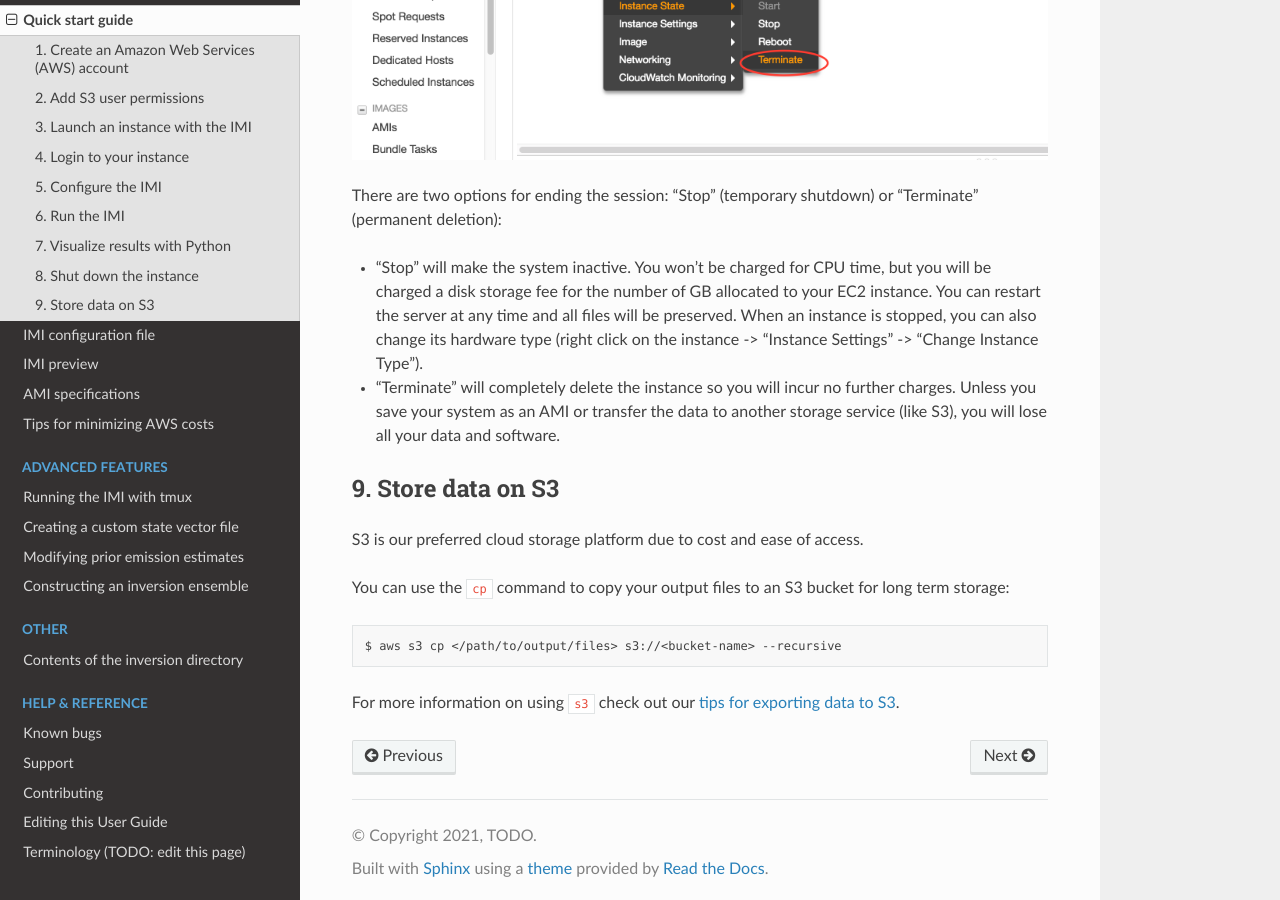
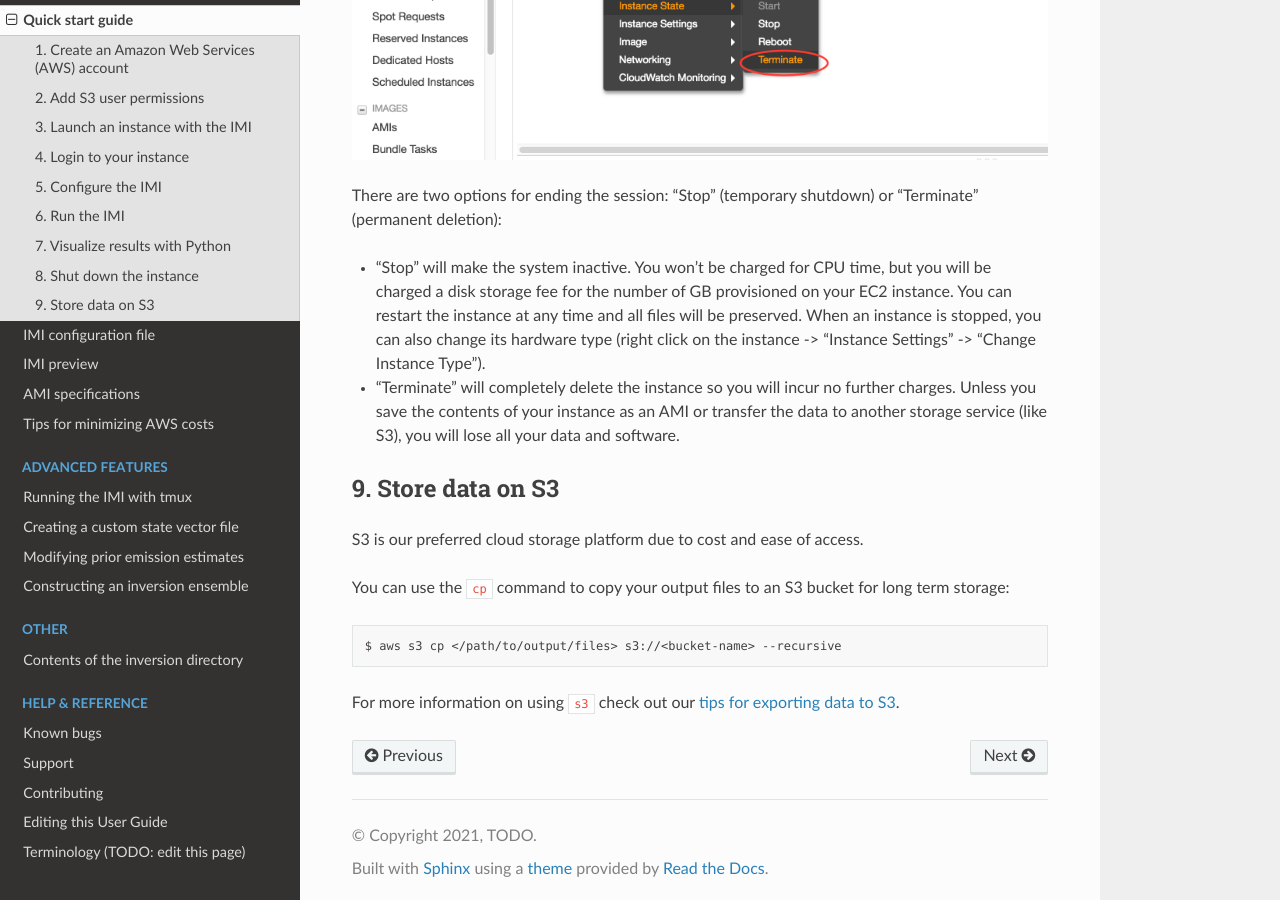
Before and after one commit to geoschem/integrated_methane_inversion, a Sphinx documentation site: the page built from docs/source/getting-started/quick-start.rst, in a window 1280 px wide and 900 px high, scrolled down 7602 px. Built offline with Sphinx 7.4.7 and the Read the Docs theme 2.0.0, drawn with Linux system fonts in a browser that asks for light colours.

Commit message:
minor changes to quick-start

```diff
--- a/docs/source/getting-started/quick-start.rst
+++ b/docs/source/getting-started/quick-start.rst
@@ -211,11 +211,11 @@ When you are ready to end your session, right-click on the instance in the AWS E
 There are two options for ending the session: "Stop" (temporary shutdown) or "Terminate" (permanent deletion):
 
 - "Stop" will make the system inactive.
-  You won't be charged for CPU time, but you will be charged a disk storage fee for the number of GB allocated to your EC2 instance.
-  You can restart the server at any time and all files will be preserved.
+  You won't be charged for CPU time, but you will be charged a disk storage fee for the number of GB provisioned on your EC2 instance.
+  You can restart the instance at any time and all files will be preserved.
   When an instance is stopped, you can also change its hardware type (right click on the instance -> "Instance Settings" -> "Change Instance Type").
 - "Terminate" will completely delete the instance so you will incur no further charges.
-  Unless you save your system as an AMI or transfer the data to another storage service (like S3), you will lose all your data and software.
+  Unless you save the contents of your instance as an AMI or transfer the data to another storage service (like S3), you will lose all your data and software.
 
 
 .. _s3storage-label:
```
